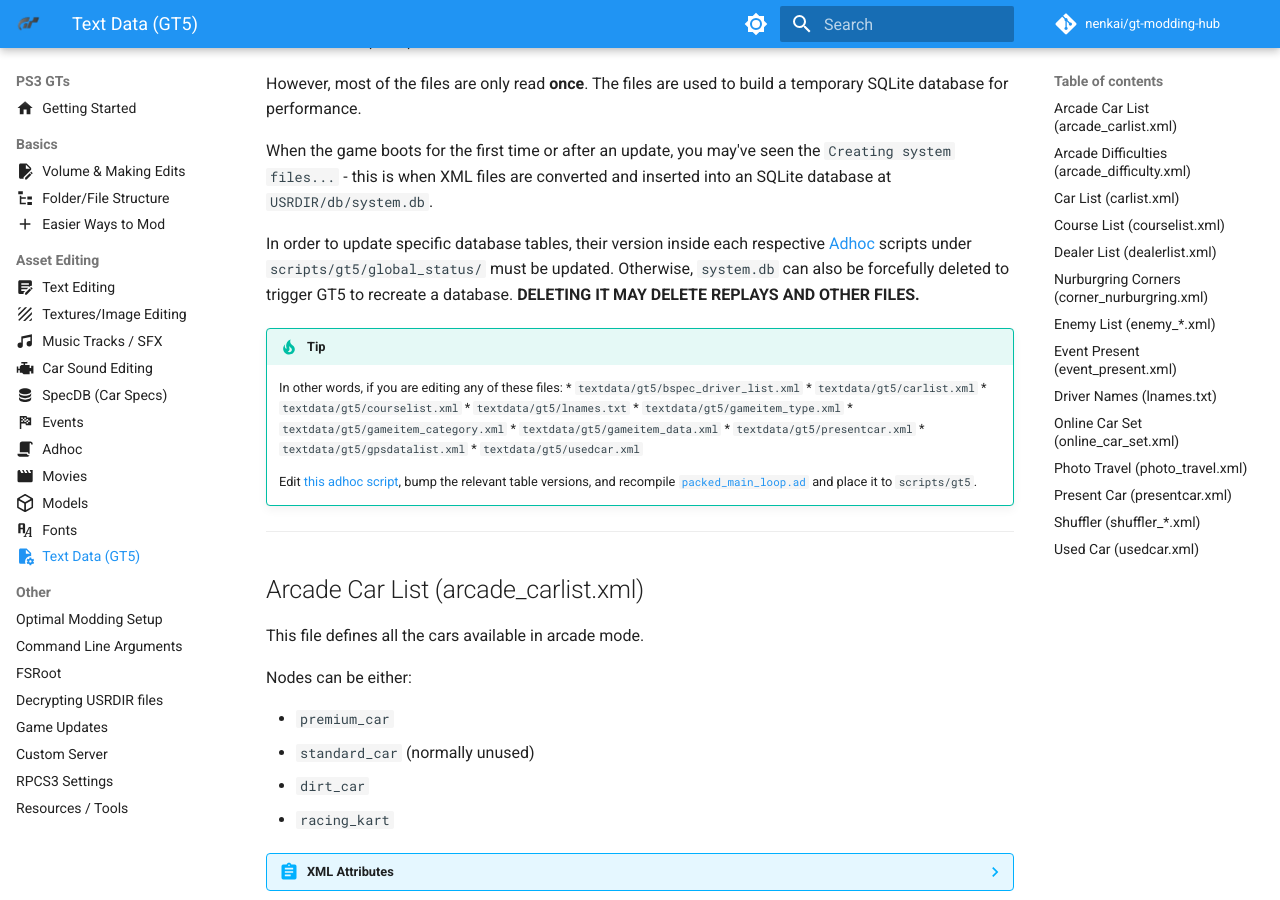
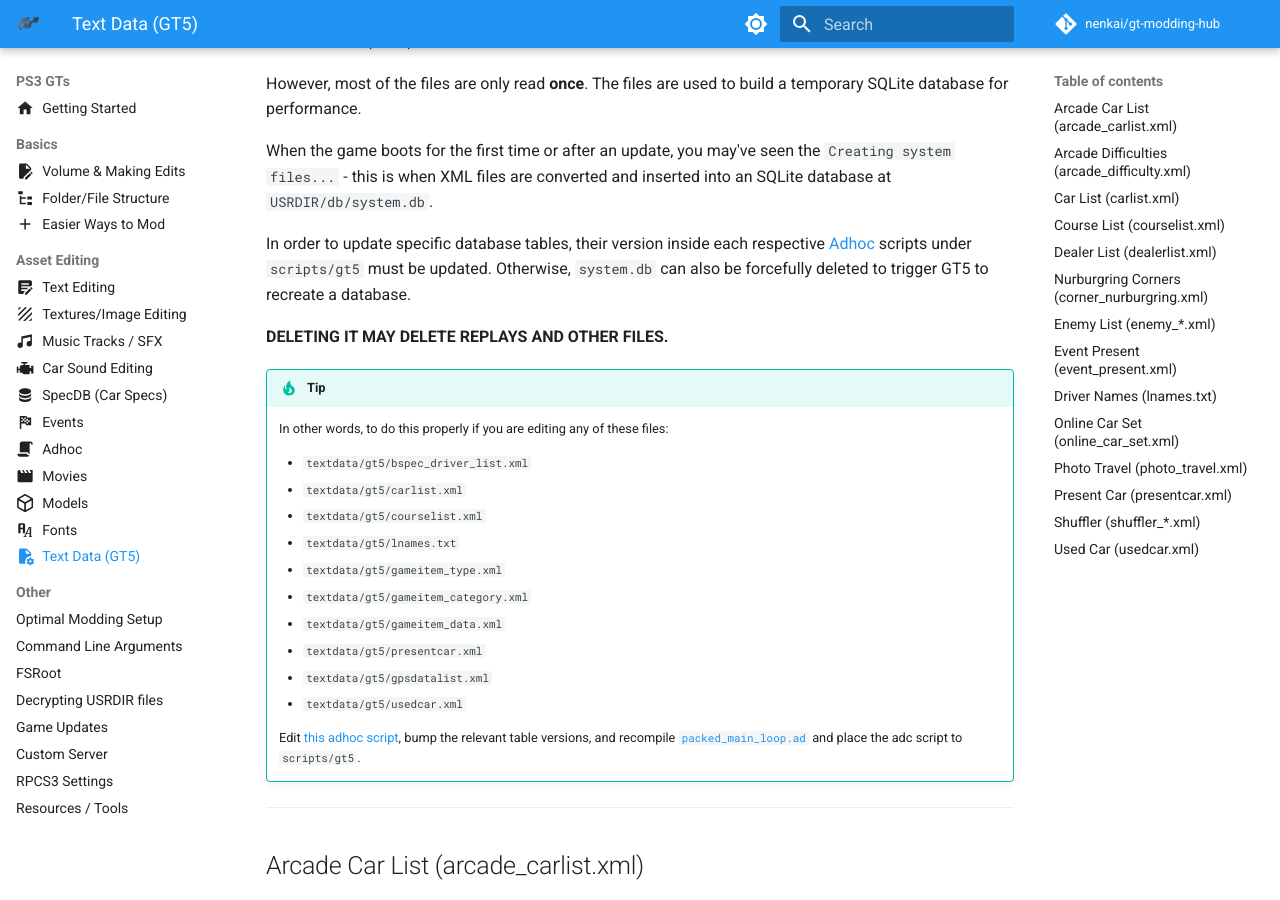
Before and after one commit to Nenkai/gt-modding-hub, an MkDocs documentation site: the page built from docs/ps3/textdata.md, in a window 1280 px wide and 900 px high, scrolled down 224 px. Built offline with MkDocs 1.6.1 and Material for MkDocs 9.7.7, drawn with Linux system fonts in a browser that asks for light colours; comment, search, counter and statistics services are not loaded.

Commit message:
formatting

```diff
--- a/docs/ps3/textdata.md
+++ b/docs/ps3/textdata.md
@@ -10,11 +10,14 @@ However, most of the files are only read **once**. The files are used to build a
 
 When the game boots for the first time or after an update, you may've seen the `Creating system files...` - this is when XML files are converted and inserted into an SQLite database at `USRDIR/db/system.db`.
 
-In order to update specific database tables, their version inside each respective [Adhoc](../concepts/adhoc/adhoc.md) scripts under `scripts/gt5/global_status/` must be updated. Otherwise, `system.db` can also be forcefully deleted to trigger GT5 to recreate a database. **DELETING IT MAY DELETE REPLAYS AND OTHER FILES.**
+In order to update specific database tables, their version inside each respective [Adhoc](../concepts/adhoc/adhoc.md) scripts under `scripts/gt5` must be updated. Otherwise, `system.db` can also be forcefully deleted to trigger GT5 to recreate a database.
+
+**DELETING IT MAY DELETE REPLAYS AND OTHER FILES.**
 
 !!! tip
 
-    In other words, if you are editing any of these files:
+    In other words, to do this properly if you are editing any of these files:
+
     * `textdata/gt5/bspec_driver_list.xml`
     * `textdata/gt5/carlist.xml`
     * `textdata/gt5/courselist.xml`
@@ -26,7 +29,7 @@ In order to update specific database tables, their version inside each respectiv
     * `textdata/gt5/gpsdatalist.xml`
     * `textdata/gt5/usedcar.xml`
 
-    Edit [this adhoc script](https://github.com/Nenkai/OpenAdhoc/blob/master/src/scripts/gt5/DATABASE_METADATA.ad), bump the relevant table versions, and recompile     [`packed_main_loop.ad`](https://github.com/Nenkai/OpenAdhoc/blob/master/src/scripts/gt5/packed_main_loop.ad) and place it to `scripts/gt5`.
+    Edit [this adhoc script](https://github.com/Nenkai/OpenAdhoc/blob/master/src/scripts/gt5/DATABASE_METADATA.ad), bump the relevant table versions, and recompile [`packed_main_loop.ad`](https://github.com/Nenkai/OpenAdhoc/blob/master/src/scripts/gt5/packed_main_loop.ad) and place the adc script to `scripts/gt5`.
 
 
 ---
```
